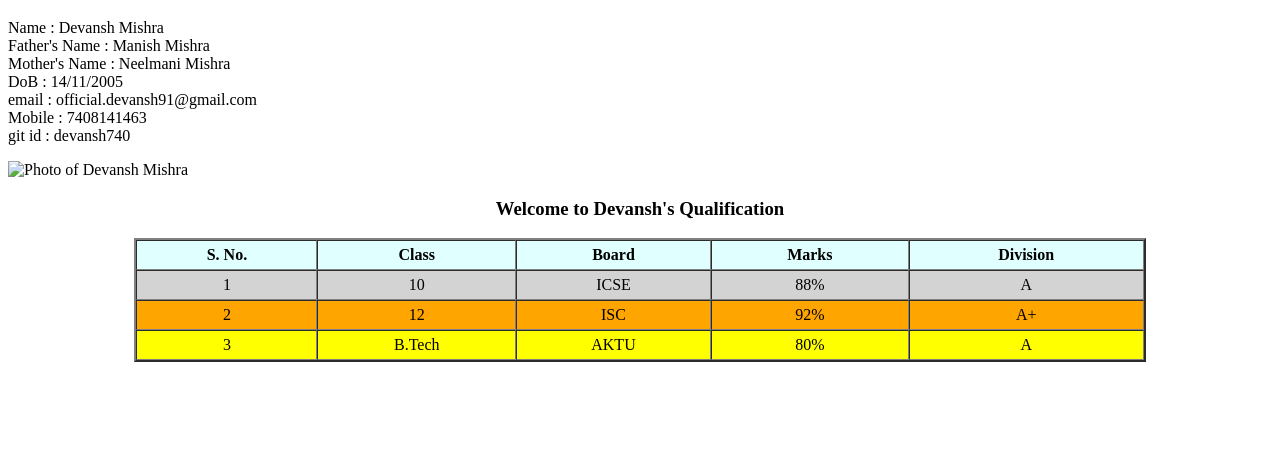
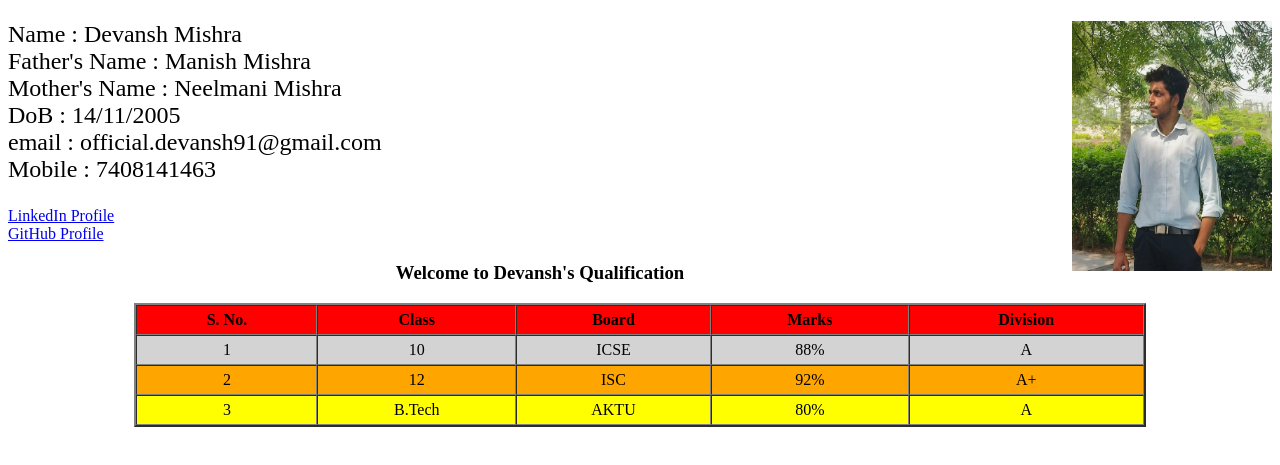
Before and after one commit to devansh-91/ABES-FSD-DEVANSH-407, a plain HTML site: page HTML/Resume.html in a window 1280 px wide. Shown: the part 61-526 px from the top of the page. Drawn offline with Linux system fonts and the light colour scheme.

Commit message:
Added LinkedIn and GitHub

```diff
--- a/HTML/Resume.html
+++ b/HTML/Resume.html
@@ -8,18 +8,19 @@
 
 <body>
     <h1 align="center">RESUME</h1>
-    <p>Name : Devansh Mishra<br>
+    <p style="font-size:150%">
+        <img src="Photo.jpg" align="right" width="200" height="250" alt="Photo of Devansh Mishra">
+        Name : Devansh Mishra<br>
        Father's Name : Manish Mishra<br>
        Mother's Name : Neelmani Mishra<br>
        DoB : 14/11/2005<br>
        email : official.devansh91@gmail.com<br>
        Mobile : 7408141463<br>
-       git id : devansh740
     </p>
-    <img src="Photo.jpg" align="top" width="150" height="150" alt="Photo of Devansh Mishra">
-
+    <a href="https://www.linkedin.com/in/devansh-mishra-123456789/">LinkedIn Profile</a><br>
+    <a href="https://github.com/devansh740">GitHub Profile</a>
     <h3 align="center">Welcome to Devansh's Qualification</h3>
-    <table border="2" width="80%" align="center" cellpadding="5" cellspacing="0" bgcolor="lightcyan">
+    <table border="2" width="80%" align="center" cellpadding="5" cellspacing="0" bgcolor="red">
         <tr>
             <th align="center">S. No.</th>
             <th align="center">Class</th>
```
Also changed, not shown: HTML/Photo.jpg (added).
